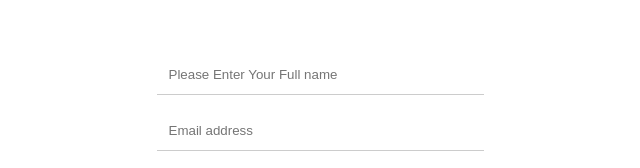
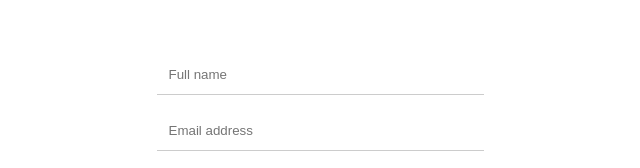
Before and after one commit to SamuelTakyiBoateng/Mobile-Portfolio-Project, a plain HTML site: page index.html in a window 1280 px wide. Shown: the part 6171-6339 px from the top of the page, 320-960 px from the left. Drawn offline with Linux system fonts and the light colour scheme.

Commit message:
edited html text

```diff
--- a/index.html
+++ b/index.html
@@ -328,7 +328,7 @@
                 </p>
                 <form>
 
-                <input type="text" id="fname" name="fname" placeholder="Please Enter Your Full name"><br>
+                <input type="text" id="fname" name="fname" placeholder="Full name"><br>
                 <input type="text" id="email" name="email" placeholder="Email address"><br>
                 <textarea id="opinion" name="textbox" rows="6" cols="40">Write me something...</textarea>
                   <div class="submitContainer">
```
